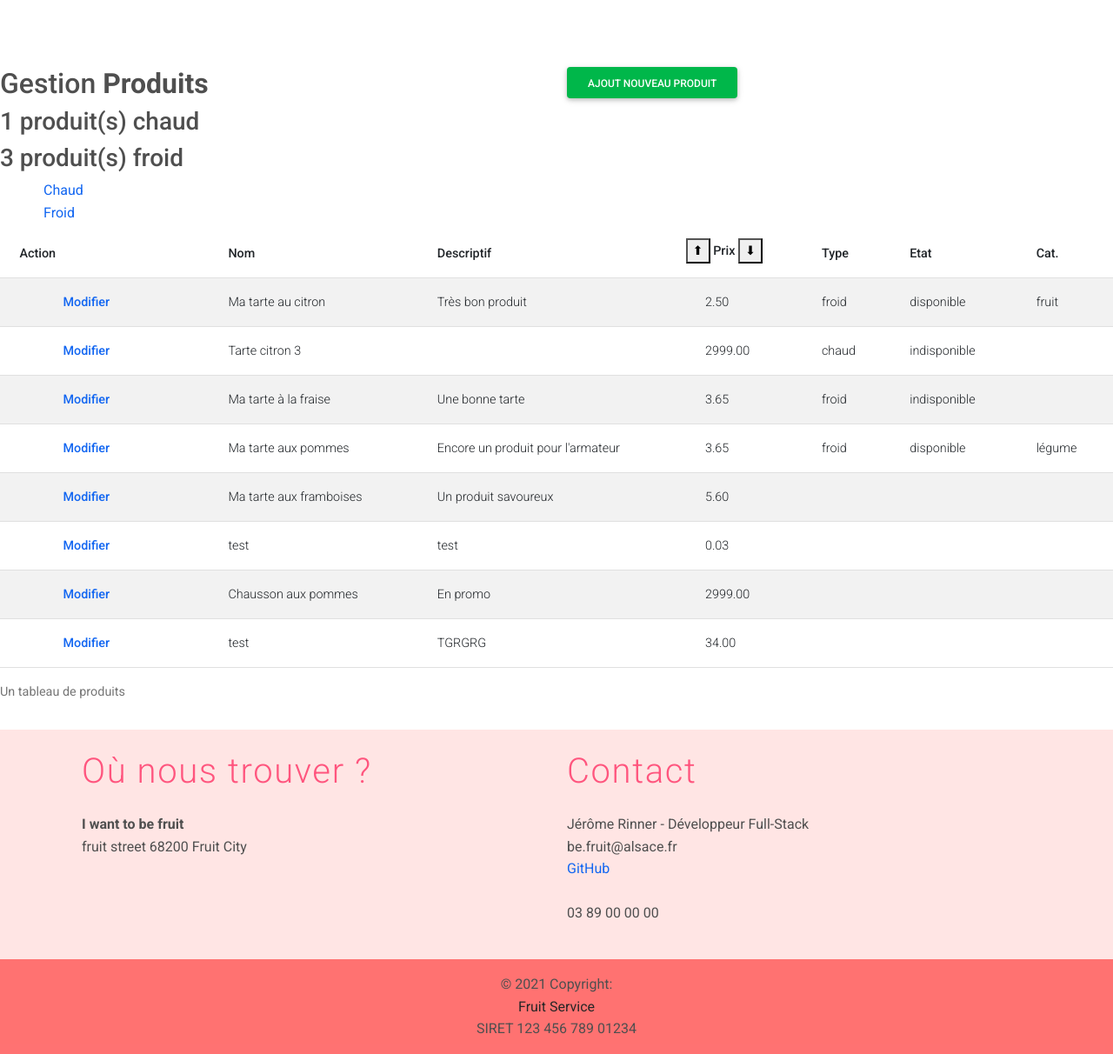
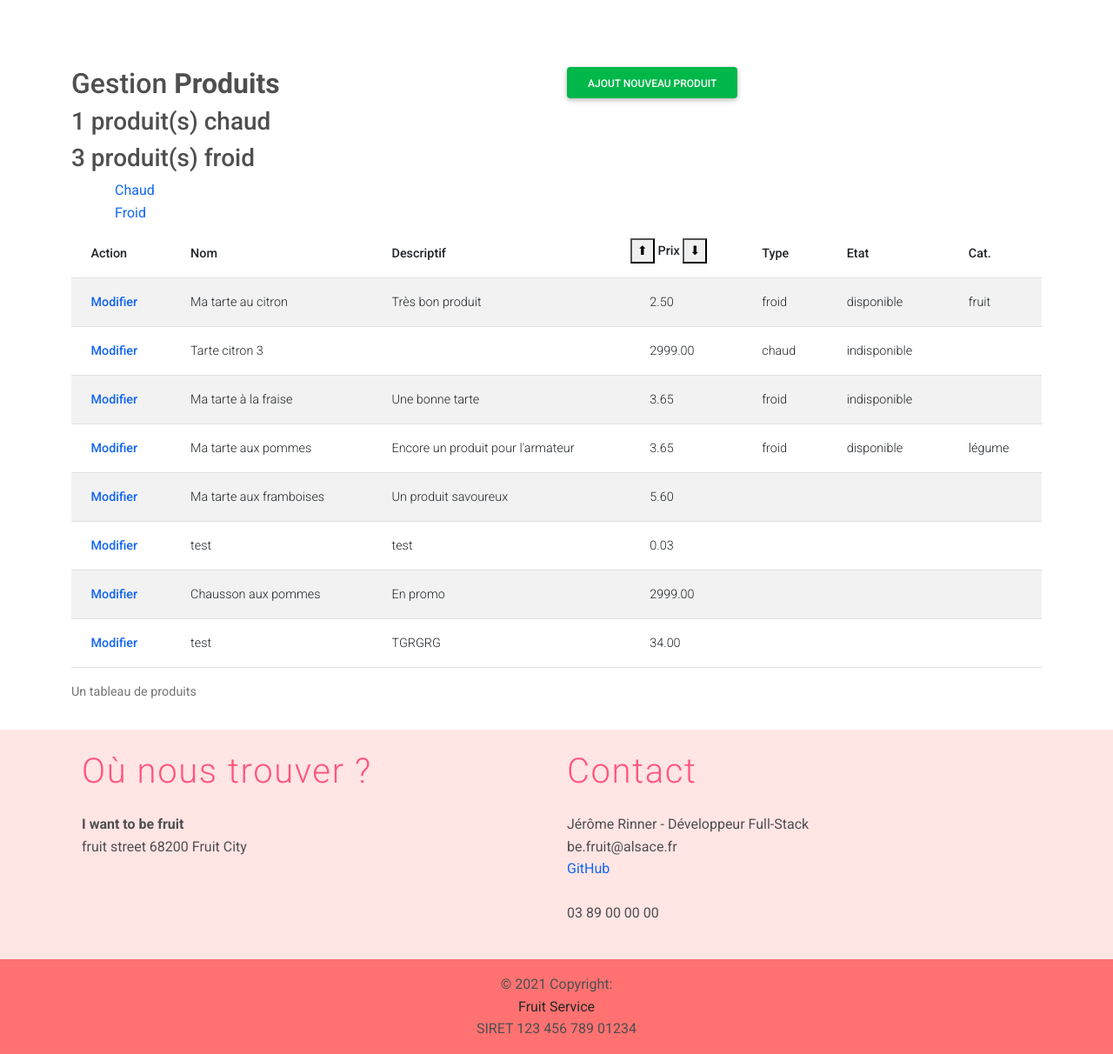
Before and after one commit to HelixFix/IntegrationPHP, a PHP site: page /index.php?page=gestion in a window 1280 px wide. Shown: the part 70-1282 px from the top of the page at 87% size. Run offline with PHP 8.4, Linux system fonts and the light colour scheme; data comes from the database, SQL or seed files in the repository; some libraries are stand-ins or nearby versions.

Commit message:
:lipstick: Add containter layout

```diff
--- a/pages/gestion.php
+++ b/pages/gestion.php
@@ -20,7 +20,7 @@ $countFroid = $db->query($requeteFroid);
     </table>
 
     <br>
-
+    <div class="container">
         <div class="table-title">
             <div class="row">
                 <div class="col-sm-6">
@@ -39,31 +39,29 @@ $countFroid = $db->query($requeteFroid);
                 </div>
             </div>
         </div>
+
         <a href="javascript:showtbl('chaud');">Chaud</a>
         <a href="javascript:showtbl('froid');">Froid</a>
         <table class="table table-striped table-hover" id="tbl_product">
 
 
         </table>
-
+    </div>
 
     <script type="text/javascript">
-
         function showtbl(filter) {
 
             $('#tbl_product').html("")
 
             $.ajax({
-                url     : 'pages/tbl_prd_ajax.php?filter='+ filter,
+                url: 'pages/tbl_prd_ajax.php?filter=' + filter,
                 dataType: 'html',
-                cache   : false,
-                type    : "GET",
+                cache: false,
+                type: "GET",
                 success: function(url) {
                     $('#tbl_product').append(url);
                 }
             })
 
         }
-
-
     </script>
--- a/style.css
+++ b/style.css
@@ -236,3 +236,9 @@ margin: 0;
     position         : relative;
     margin-bottom    : 20px;
 }
+
+
+
+th a {
+    padding: 0;
+}
```
Lines whose indentation alone changed are shown as unchanged.
